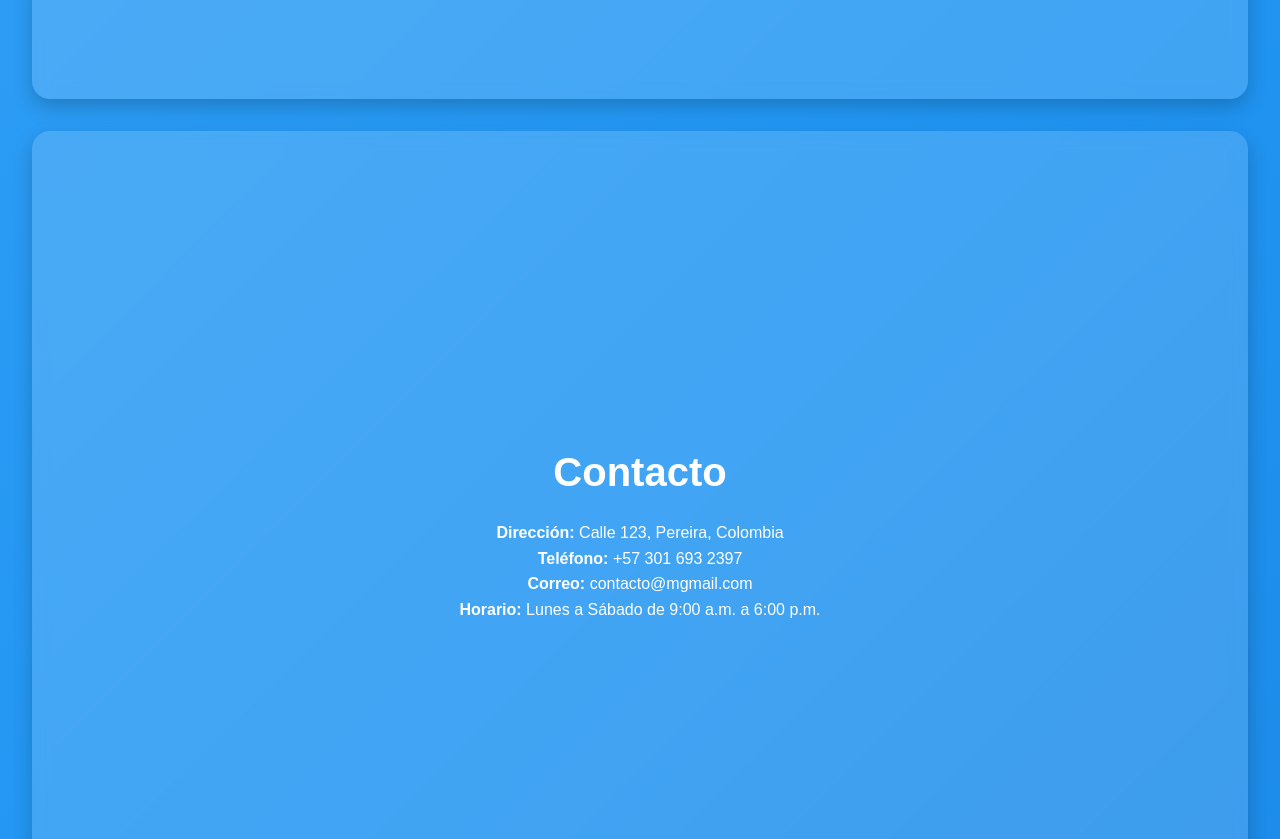
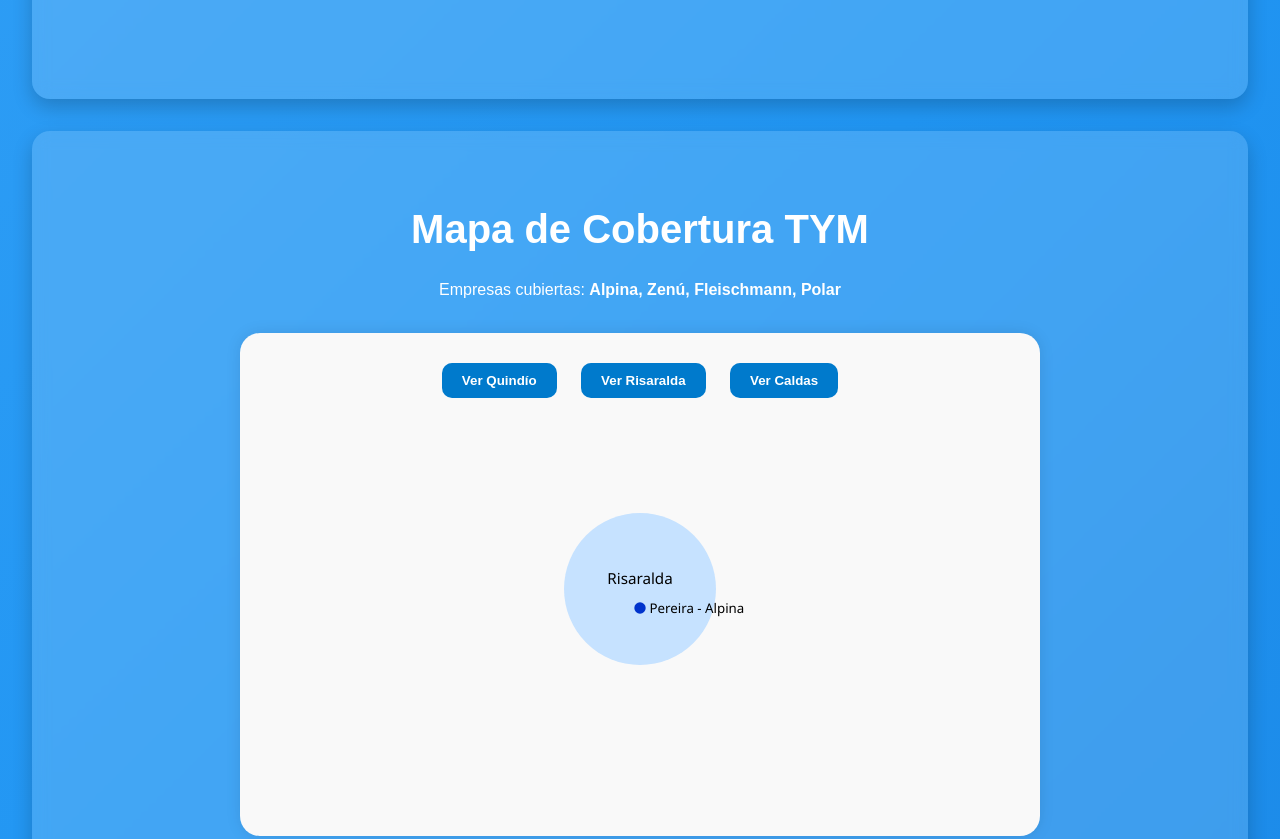
Before and after one commit to JuanjoG11/WEB-T-M-TAT, a plain HTML site: page tym.html in a window 1280 px wide. Shown: the part 5820-6659 px from the top of the page. Drawn offline with Linux system fonts and the light colour scheme.

Commit message:
cambioss

```diff
--- a/styles.css
+++ b/styles.css
@@ -358,3 +358,40 @@ body { font-family: 'Poppins', sans-serif; }
   background-size: 300% 300%;
   animation: gradientShift 15s ease infinite;
 }
+.mapa-container {
+  max-width: 800px;
+  margin: 30px auto;
+  background: #f9f9f9;
+  border-radius: 20px;
+  padding: 20px;
+  box-shadow: 0 0 15px rgba(0,0,0,0.1);
+  text-align: center;
+}
+
+.botones-departamentos button {
+  margin: 10px;
+  padding: 10px 20px;
+  background-color: #007acc;
+  color: white;
+  border: none;
+  border-radius: 10px;
+  cursor: pointer;
+  transition: background 0.3s;
+}
+
+.botones-departamentos button:hover {
+  background-color: #005fa3;
+}
+
+.svg-mapa circle {
+  cursor: pointer;
+  transition: transform 0.3s;
+}
+
+.svg-mapa circle:hover {
+  transform: scale(1.1);
+}
+
+.svg-mapa text {
+  font-family: 'Segoe UI', sans-serif;
+}
--- a/tym.html
+++ b/tym.html
@@ -72,13 +72,60 @@
     <button type="submit">Enviar</button>
   </form>
 </section>
-<section id="contacto" class="section glass">
-  <h2>Contacto</h2>
-  <p><strong>Dirección:</strong> Calle 123, Pereira, Colombia</p>
-  <p><strong>Teléfono:</strong> +57 301 693 2397</p>
-  <p><strong>Correo:</strong> contacto@mgmail.com</p>
-  <p><strong>Horario:</strong> Lunes a Sábado de 9:00 a.m. a 6:00 p.m.</p>
+<section id="Contacto" class="section glass">
+  <h2>Mapa de Cobertura TYM</h2>
+  <p>Empresas cubiertas: <strong>Alpina, Zenú, Fleischmann, Polar</strong></p>
+
+  <div class="mapa-container">
+    <div class="botones-departamentos">
+      <button onclick="mostrarDepto('quindio')">Ver Quindío</button>
+      <button onclick="mostrarDepto('risaralda')">Ver Risaralda</button>
+      <button onclick="mostrarDepto('caldas')">Ver Caldas</button>
+    </div>
+
+    <svg class="svg-mapa" width="100%" height="400px" viewBox="0 0 800 400">
+      <!-- Quindío -->
+      <g id="quindio" style="display:none">
+        <circle cx="200" cy="250" r="80" fill="#ffd1dc" />
+        <text x="200" y="245" text-anchor="middle" fill="#000" font-size="16px">Quindío</text>
+        <circle cx="200" cy="270" r="6" fill="#ff0066" />
+        <text x="210" y="275" font-size="14px">Armenia - Polar</text>
+      </g>
+
+      <!-- Risaralda -->
+      <g id="risaralda" style="display:none">
+        <circle cx="400" cy="180" r="80" fill="#c6e2ff" />
+        <text x="400" y="175" text-anchor="middle" fill="#000" font-size="16px">Risaralda</text>
+        <circle cx="400" cy="200" r="6" fill="#0033cc" />
+        <text x="410" y="205" font-size="14px">Pereira - Alpina</text>
+      </g>
+
+      <!-- Caldas -->
+      <g id="caldas" style="display:none">
+        <circle cx="600" cy="250" r="80" fill="#fff2cc" />
+        <text x="600" y="245" text-anchor="middle" fill="#000" font-size="16px">Caldas</text>
+        <circle cx="600" cy="270" r="6" fill="#cc6600" />
+        <text x="610" y="275" font-size="14px">Manizales - Zenú</text>
+      </g>
+    </svg>
+  </div>
 </section>
+
+<script>
+  function mostrarDepto(id) {
+    const departamentos = ['quindio', 'risaralda', 'caldas'];
+    departamentos.forEach(depto => {
+      document.getElementById(depto).style.display = (depto === id) ? 'block' : 'none';
+    });
+  }
+
+  // Mostrar Risaralda por defecto
+  mostrarDepto('risaralda');
+</script>
+
+
+
+
 
 <div class="footer">
   © 2025 TYM. Todos los derechos reservados | <a href="index.html">Volver a inicio</a>
```
Also changed, not shown: tat.html (+52 -5 lines).
